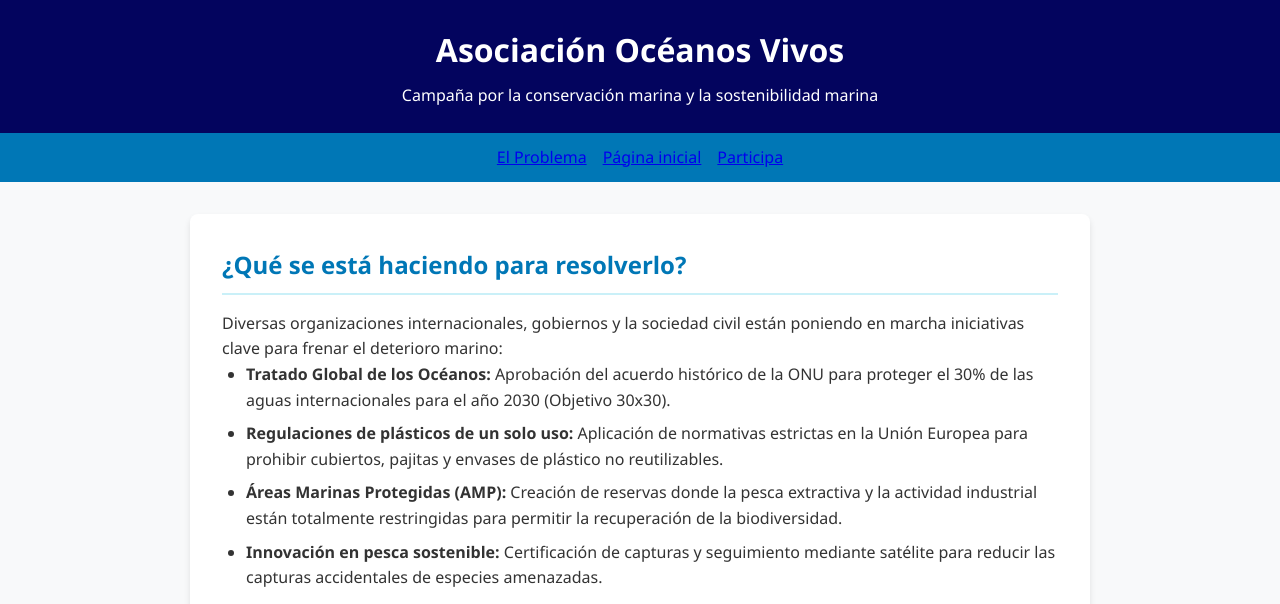
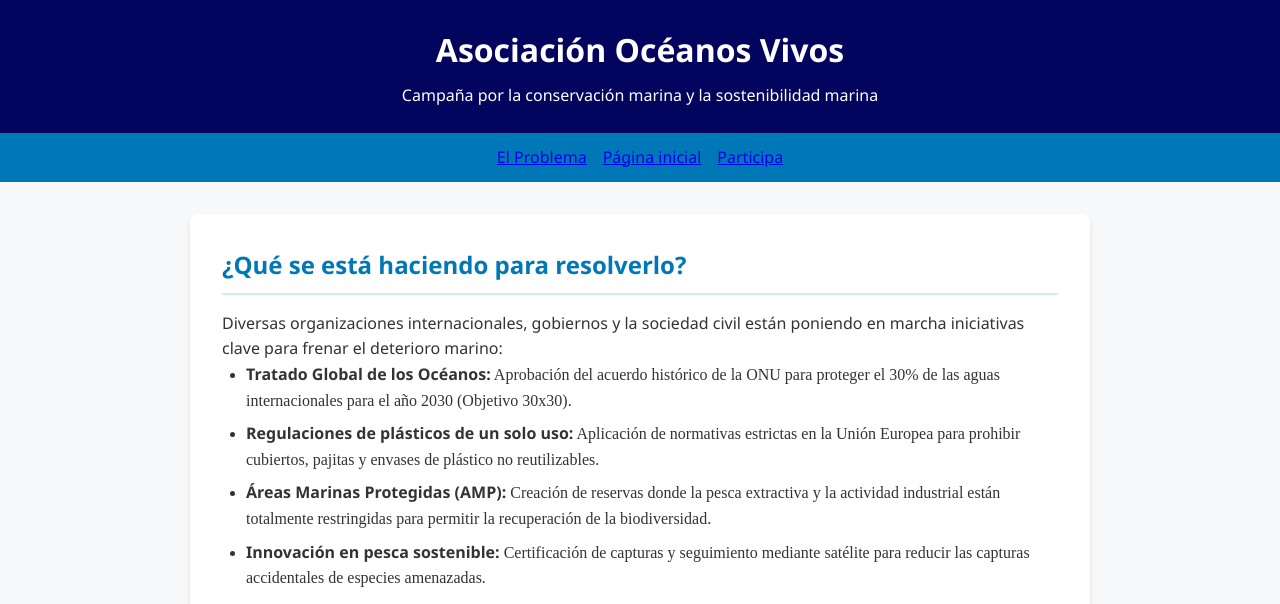
Before and after one commit to Neus2323/oceanos_vivos, a plain HTML site: page soluciones.html in a window 1280 px wide. Shown: the top 604 px of the page. Drawn offline with Linux system fonts and the light colour scheme.

Commit message:
Update style.css

```diff
--- a/style.css
+++ b/style.css
@@ -101,10 +101,12 @@
         ul, ol {
             margin-left: 1.5rem;
             margin-bottom: 1rem;
+            font-family: 'Times New Roman', sans-serif;
         }
 
         li {
             margin-bottom: 0.5rem;
+            font-family: 'Times New Roman', sans-serif;
         }
 
         .btn-action {
```
